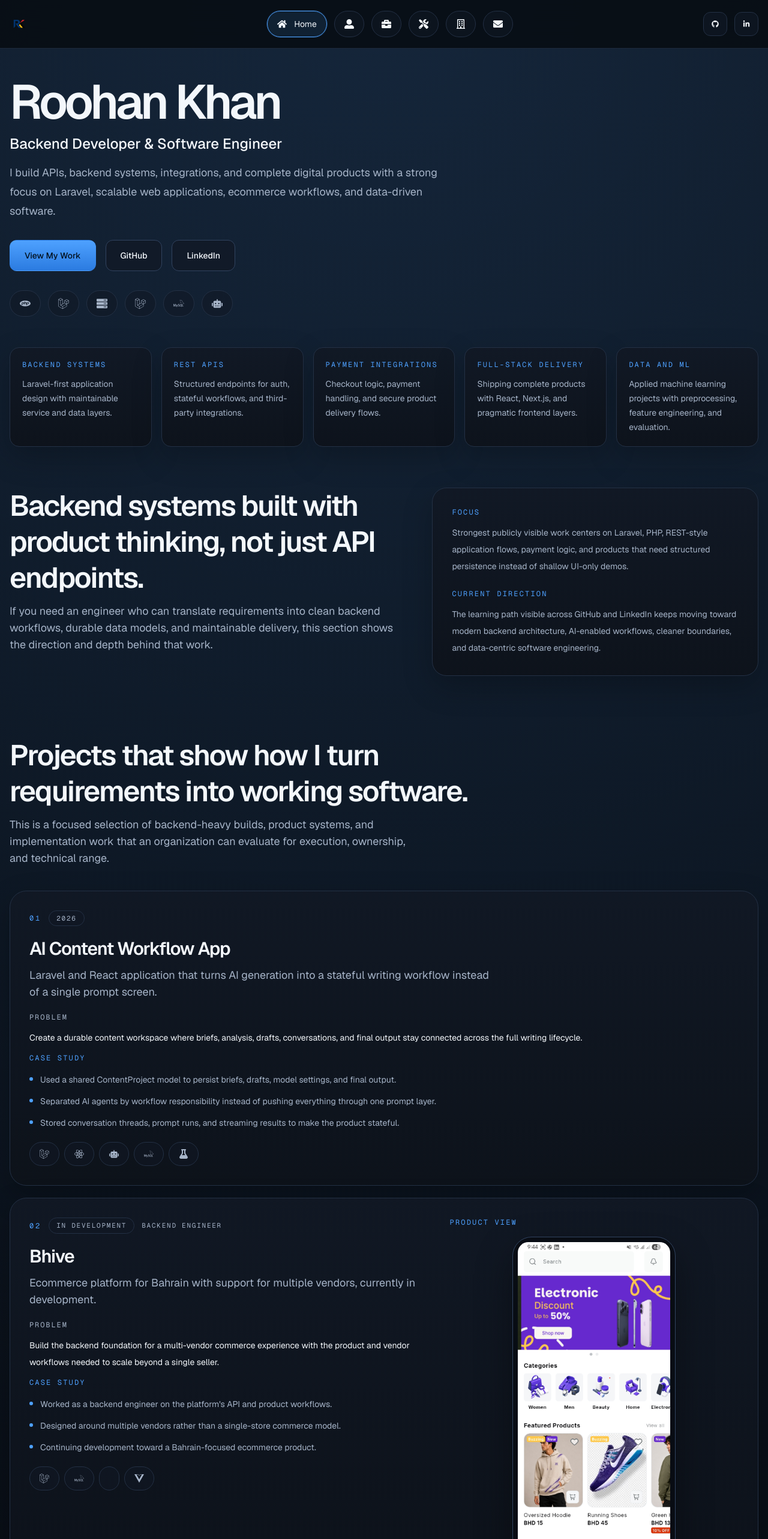
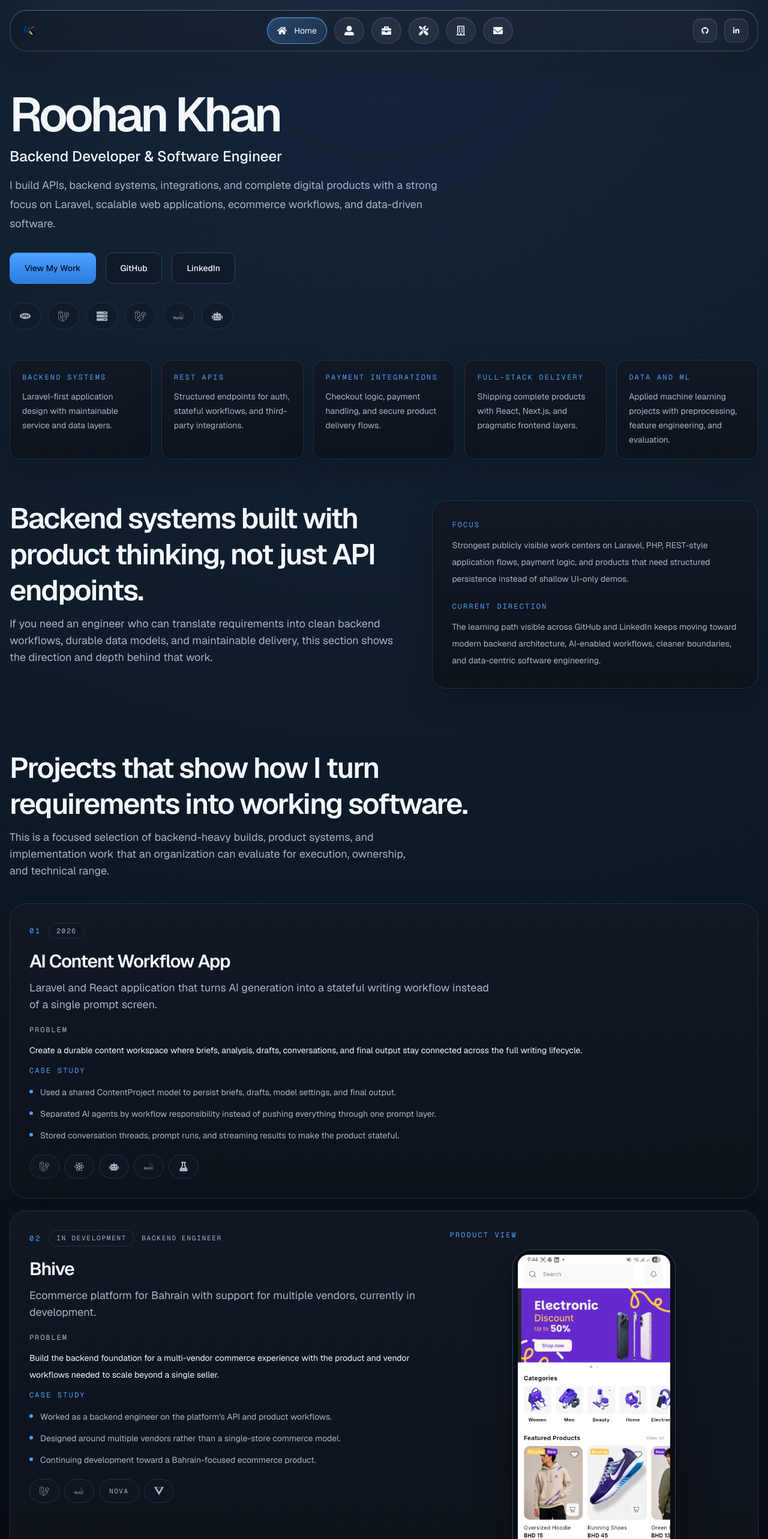
Before and after one commit to roohankhan8/portfolio-roohan, a Next.js app: page / in a window 1280 px wide. Shown: the top 2566 px of the page at 60% size. Built offline with nearby package versions, Linux system fonts and the light colour scheme.

Commit message:
feat: enhance ActiveNav and TechBadge components with improved styling and responsiveness

```diff
--- a/app/_components/active-nav.tsx
+++ b/app/_components/active-nav.tsx
@@ -78,9 +78,18 @@ export function ActiveNav({ items, socials }: ActiveNavProps) {
   }, []);
 
   return (
-    <header className="sticky top-0 z-40 border-b border-[var(--border)]/80 bg-[color:rgba(7,11,17,0.82)] backdrop-blur-xl">
+    <header className="sticky top-0 z-40">
       <div className="container-shell relative py-4">
+        <div
+          aria-hidden="true"
+          className="pointer-events-none absolute inset-x-4 inset-y-2 rounded-[1.75rem] bg-[linear-gradient(180deg,rgba(255,255,255,0.12),rgba(255,255,255,0.03))] opacity-70 blur-2xl"
+        />
         <div className="flex min-h-12 items-center justify-between gap-6">
+          <div className="relative flex w-full items-center justify-between gap-6 rounded-[1.75rem] border border-white/12 bg-[linear-gradient(135deg,rgba(11,18,30,0.52),rgba(11,18,30,0.22))] px-4 py-3 shadow-[inset_0_1px_0_rgba(255,255,255,0.16),0_18px_50px_rgba(0,0,0,0.22)] backdrop-blur-2xl supports-[backdrop-filter]:bg-[linear-gradient(135deg,rgba(11,18,30,0.42),rgba(11,18,30,0.16))]">
+            <div
+              aria-hidden="true"
+              className="pointer-events-none absolute inset-0 rounded-[1.75rem] ring-1 ring-inset ring-white/10"
+            />
             <a
               href="#home"
               aria-label="Go to home"
@@ -106,8 +115,8 @@ export function ActiveNav({ items, socials }: ActiveNavProps) {
                     href={item.href}
                     className={`group flex h-11 items-center overflow-hidden rounded-full border px-4 transition-all duration-300 ease-out ${
                       isActive
-                      ? "border-[var(--accent)] bg-[var(--accent-soft)] text-[var(--text)] shadow-[0_0_0_1px_rgba(78,161,255,0.2)]"
-                      : "border-[var(--border)] bg-[rgba(17,24,36,0.56)] text-[var(--text-secondary)] hover:border-[var(--accent)] hover:bg-[var(--accent-soft)] hover:text-[var(--text)]"
+                        ? "border-[rgba(124,184,255,0.6)] bg-[linear-gradient(135deg,rgba(78,161,255,0.28),rgba(78,161,255,0.12))] text-[var(--text)] shadow-[inset_0_1px_0_rgba(255,255,255,0.18),0_0_0_1px_rgba(78,161,255,0.14)]"
+                        : "border-white/12 bg-[rgba(255,255,255,0.06)] text-[var(--text-secondary)] shadow-[inset_0_1px_0_rgba(255,255,255,0.08)] hover:border-[rgba(124,184,255,0.4)] hover:bg-[linear-gradient(135deg,rgba(78,161,255,0.16),rgba(255,255,255,0.08))] hover:text-[var(--text)]"
                     }`}
                   >
                     <Icon aria-hidden="true" className="h-4 w-4 shrink-0" />
@@ -132,7 +141,7 @@ export function ActiveNav({ items, socials }: ActiveNavProps) {
                   target="_blank"
                   rel="noreferrer"
                   aria-label={social.label}
-                className="flex h-10 w-10 items-center justify-center rounded-xl border border-[var(--border)] bg-[rgba(17,24,36,0.75)] font-mono text-xs uppercase tracking-[0.16em] text-[var(--text-secondary)] transition-colors hover:border-[var(--border-strong)] hover:text-[var(--text)]"
+                  className="flex h-10 w-10 items-center justify-center rounded-xl border border-white/12 bg-[rgba(255,255,255,0.06)] font-mono text-xs uppercase tracking-[0.16em] text-[var(--text-secondary)] shadow-[inset_0_1px_0_rgba(255,255,255,0.08)] transition-all duration-300 ease-out hover:border-white/20 hover:bg-[rgba(255,255,255,0.12)] hover:text-[var(--text)]"
                 >
                   {social.icon === "linkedin" ? <FaLinkedinIn aria-hidden="true" /> : <FaGithub aria-hidden="true" />}
                 </a>
@@ -144,10 +153,11 @@ export function ActiveNav({ items, socials }: ActiveNavProps) {
               aria-controls="mobile-nav"
               aria-label={isOpen ? "Close navigation menu" : "Open navigation menu"}
               onClick={() => setIsOpen((open) => !open)}
-            className="inline-flex h-11 w-11 items-center justify-center rounded-xl border border-[var(--border)] bg-[rgba(17,24,36,0.72)] text-base text-[var(--text-secondary)] transition-all duration-300 ease-out hover:border-[var(--accent)] hover:bg-[var(--accent-soft)] hover:text-[var(--text)] lg:hidden"
+              className="inline-flex h-11 w-11 items-center justify-center rounded-xl border border-white/12 bg-[rgba(255,255,255,0.08)] text-base text-[var(--text-secondary)] shadow-[inset_0_1px_0_rgba(255,255,255,0.08)] transition-all duration-300 ease-out hover:border-[rgba(124,184,255,0.4)] hover:bg-[rgba(78,161,255,0.14)] hover:text-[var(--text)] lg:hidden"
             >
               {isOpen ? <FaTimes aria-hidden="true" /> : <FaBars aria-hidden="true" />}
             </button>
+          </div>
         </div>
         <div
           id="mobile-nav"
@@ -156,7 +166,7 @@ export function ActiveNav({ items, socials }: ActiveNavProps) {
           }`}
           aria-hidden={!isOpen}
         >
-          <div className="surface-panel rounded-[1.5rem] p-4 shadow-[0_24px_70px_rgba(0,0,0,0.42)]">
+          <div className="rounded-[1.5rem] border border-white/12 bg-[linear-gradient(135deg,rgba(11,18,30,0.72),rgba(11,18,30,0.42))] p-4 shadow-[inset_0_1px_0_rgba(255,255,255,0.14),0_24px_70px_rgba(0,0,0,0.42)] backdrop-blur-2xl">
             <nav aria-label="Mobile primary" className="flex flex-col gap-2">
               {items.map((item) => {
                 const isActive = item.href === activeHref;
@@ -169,8 +179,8 @@ export function ActiveNav({ items, socials }: ActiveNavProps) {
                     onClick={() => setIsOpen(false)}
                     className={`flex items-center gap-3 rounded-xl px-4 py-3 text-sm transition-all duration-300 ease-out ${
                       isActive
-                        ? "bg-[var(--accent-soft)] text-[var(--text)]"
-                        : "text-[var(--text-secondary)] hover:bg-[rgba(17,24,36,0.72)] hover:text-[var(--text)]"
+                        ? "bg-[linear-gradient(135deg,rgba(78,161,255,0.24),rgba(78,161,255,0.1))] text-[var(--text)]"
+                        : "text-[var(--text-secondary)] hover:bg-[rgba(255,255,255,0.08)] hover:text-[var(--text)]"
                     }`}
                   >
                     <Icon aria-hidden="true" className="h-4 w-4 shrink-0" />
@@ -186,7 +196,7 @@ export function ActiveNav({ items, socials }: ActiveNavProps) {
                   href={social.href}
                   target="_blank"
                   rel="noreferrer"
-                  className="button-secondary inline-flex h-11 items-center justify-center rounded-xl px-4 text-sm font-medium"
+                  className="inline-flex h-11 items-center justify-center gap-2 rounded-xl border border-white/12 bg-[rgba(255,255,255,0.06)] px-4 text-sm font-medium text-[var(--text-secondary)] shadow-[inset_0_1px_0_rgba(255,255,255,0.08)] transition-all duration-300 ease-out hover:border-white/20 hover:bg-[rgba(255,255,255,0.12)] hover:text-[var(--text)]"
                 >
                   {social.icon === "linkedin" ? <FaLinkedinIn aria-hidden="true" /> : <FaGithub aria-hidden="true" />}
                   <span>{social.label}</span>
--- a/app/_components/tech-badge.tsx
+++ b/app/_components/tech-badge.tsx
@@ -11,6 +11,9 @@ export function TechBadge({ item, size = "sm", className = "" }: TechBadgeProps)
   const heightClass = size === "md" ? "h-11" : "h-10";
   const iconClass = size === "md" ? "h-[1.125rem] w-[1.125rem]" : "h-4 w-4";
   const textClass = size === "md" ? "text-xs tracking-[0.12em]" : "text-[11px] tracking-[0.14em]";
+  const labelClass = Icon
+    ? `max-w-0 overflow-hidden whitespace-nowrap pl-0 opacity-0 transition-all duration-300 ease-out group-hover:max-w-40 group-hover:pl-3 group-hover:opacity-100 ${textClass}`
+    : textClass;
 
   return (
     <div
@@ -19,9 +22,7 @@ export function TechBadge({ item, size = "sm", className = "" }: TechBadgeProps)
       className={`group inline-flex ${heightClass} items-center overflow-hidden rounded-full border border-[var(--border)] bg-[rgba(17,24,36,0.56)] px-4 font-mono uppercase text-[var(--text-secondary)] transition-all duration-300 ease-out hover:border-[var(--accent)] hover:bg-[var(--accent-soft)] hover:text-[var(--text)] ${className}`}
     >
       {Icon ? <Icon aria-hidden="true" className={`${iconClass} shrink-0`} /> : null}
-      <span
-        className={`max-w-0 overflow-hidden whitespace-nowrap pl-0 opacity-0 transition-all duration-300 ease-out group-hover:max-w-40 group-hover:pl-3 group-hover:opacity-100 ${textClass}`}
-      >
+      <span className={labelClass}>
         {item}
       </span>
     </div>
--- a/app/_lib/tech-icons.tsx
+++ b/app/_lib/tech-icons.tsx
@@ -61,7 +61,6 @@ const techIcons: Record<string, IconType> = {
   "Laravel 13": SiLaravel,
   "Laravel AI": FaRobot,
   Laravel: SiLaravel,
-  "Laravel Nova": FaLayerGroup,
   LangChain: SiLangchain,
   "Blade Components": FaLayerGroup,
   "Blade Templating": SiLaravel,
```
Lines whose indentation alone changed are shown as unchanged.
